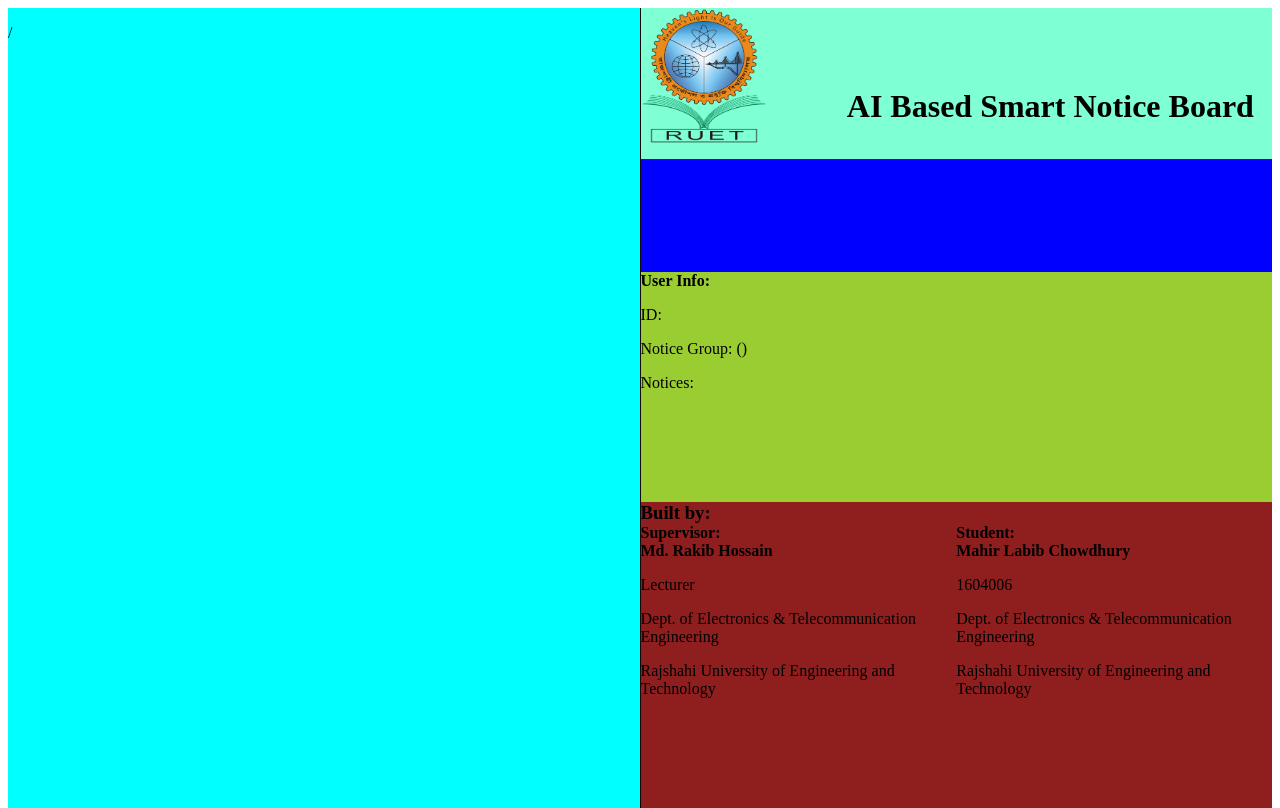
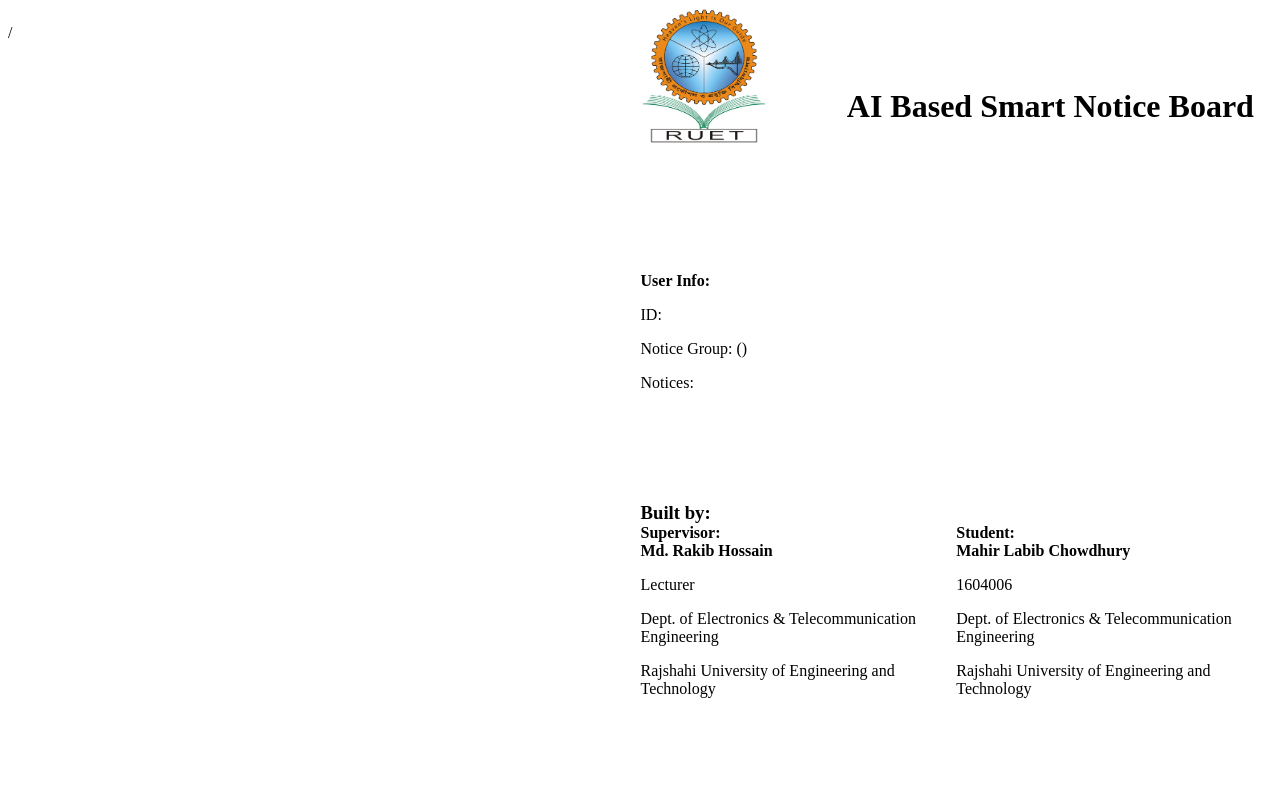
Before and after one commit to m4hi2/server-side-facial-recognition, a Flask app: page / in a window 1280 px wide. Run offline with Flask 2, Linux system fonts and the light colour scheme; some libraries are stand-ins or nearby versions.

Commit message:
remove: all ugly bg colors

```diff
--- a/app/static/css/style.css
+++ b/app/static/css/style.css
@@ -13,11 +13,11 @@
     display: grid;
     grid-template-columns: 1fr 1fr;
     grid-column-gap: 1px;
-    background-color: black;
+    /* background-color: black; */
     height: 100%;
 }
 .notice_area {
-    background-color: aqua;
+    /* background-color: aqua; */
 }
 
 .notice {
@@ -30,19 +30,19 @@
 }
 
 .logo_title {
-    background-color: aquamarine;
+    /* background-color: aquamarine; */
 }
 
 .live_feed {
-    background-color: blue;
+    /* background-color: blue; */
 }
 
 .info {
-    background-color: yellowgreen;
+    /* background-color: yellowgreen; */
 }
 
 .credits {
-    background-color: rgb(143, 30, 30);
+    /* background-color: rgb(143, 30, 30); */
 }
 
 .authors {
```
